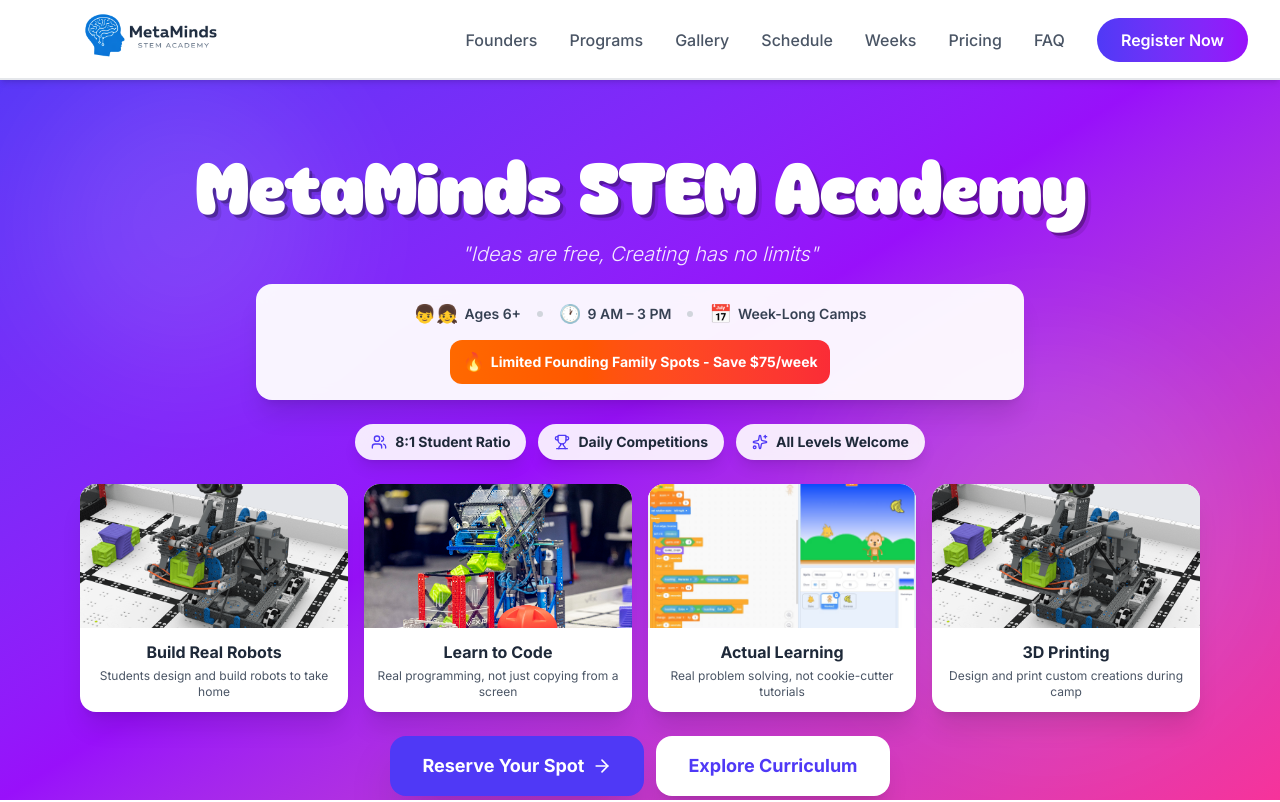
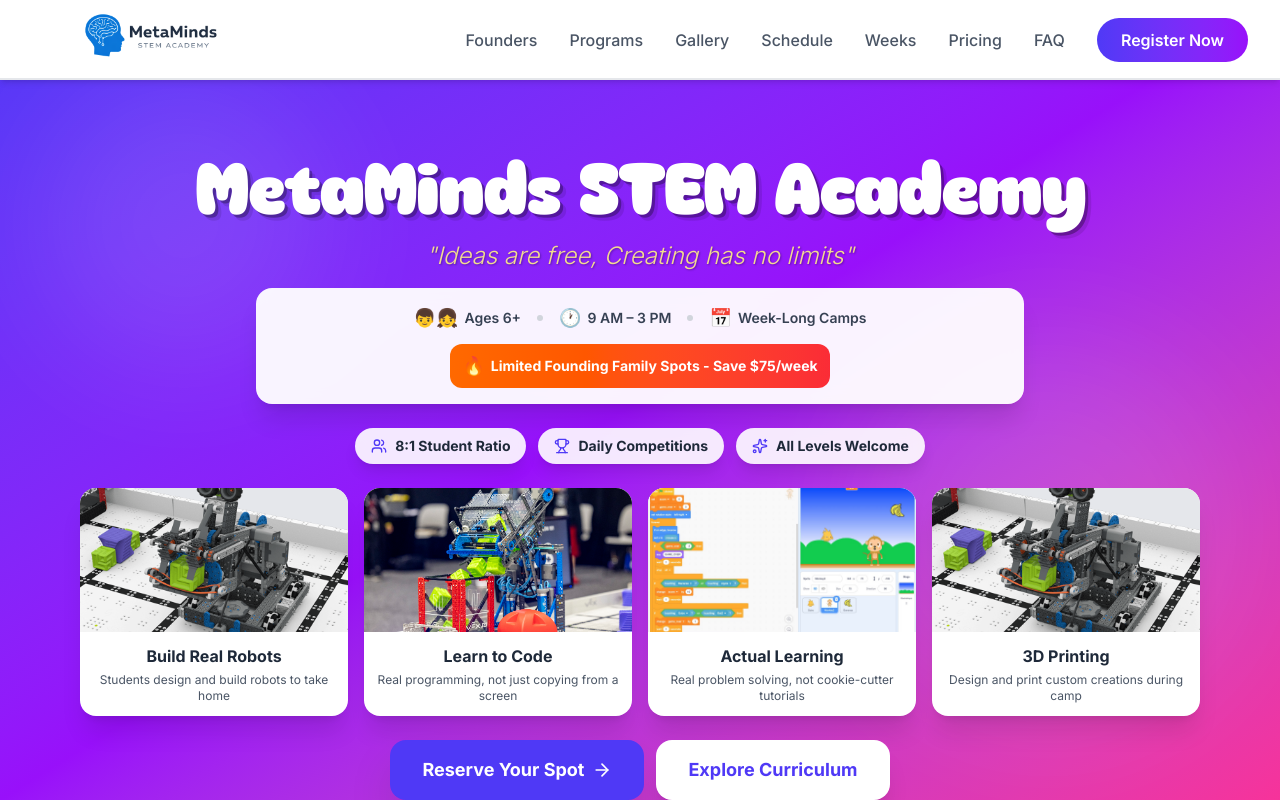
Before and after one commit to jfalconi-cavallini/metaminds_website, a Next.js app: page / in a window 1280 px wide. Shown: the top 802 px of the page. Built offline with nearby package versions, Linux system fonts and the light colour scheme.

Commit message:
designed quote

```diff
--- a/components/Hero.tsx
+++ b/components/Hero.tsx
@@ -29,7 +29,8 @@
                             style={{ textShadow: '3px 3px 0px rgba(0,0,0,0.3), 6px 6px 0px rgba(0,0,0,0.1)' }}>
                             MetaMinds STEM Academy
                         </h1>
-                        <p className="text-base sm:text-lg md:text-xl text-white/90 italic font-light">
+                        <p className="text-lg sm:text-xl md:text-2xl text-yellow-200/90 italic font-light"
+                            style={{ textShadow: '1px 1px 2px rgba(0,0,0,0.3)' }}>
                             "Ideas are free, Creating has no limits"
                         </p>
                     </motion.div>
```
